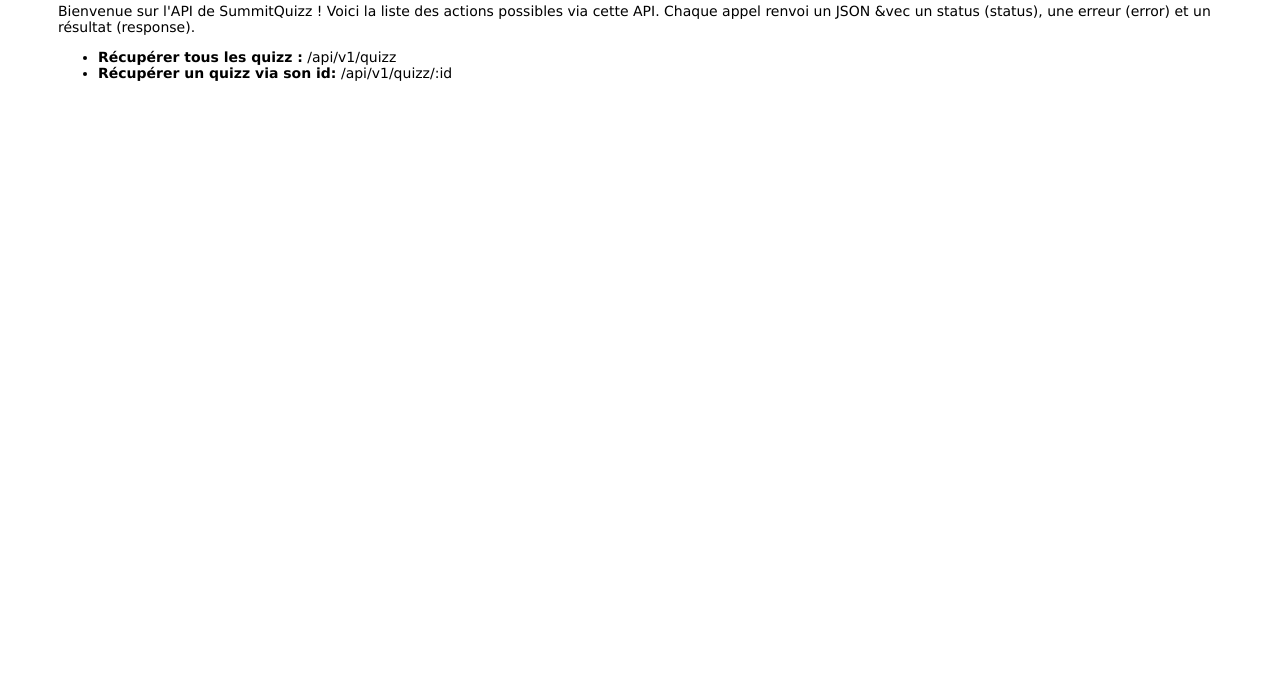
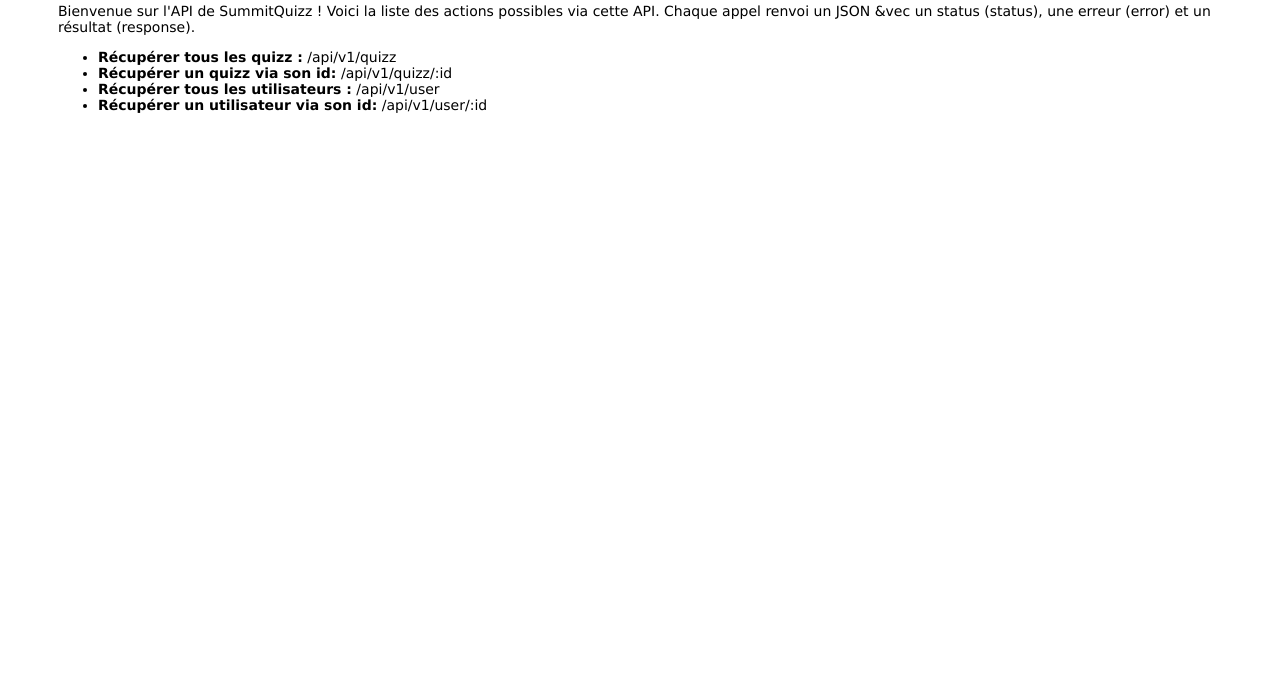
Before and after one commit to maxlb/QuizzRH, a website: page public/index.html in a window 1280 px wide. Shown: the part 107-800 px from the top of the page. Drawn offline with Linux system fonts and the light colour scheme.

Commit message:
html user

```diff
--- a/public/index.html
+++ b/public/index.html
@@ -11,6 +11,8 @@
   <ul>
     <li><b>Récupérer tous les quizz :</b> /api/v1/quizz</li>
     <li><b>Récupérer un quizz via son id:</b> /api/v1/quizz/:id</li>
+    <li><b>Récupérer tous les utilisateurs :</b> /api/v1/user</li>
+    <li><b>Récupérer un utilisateur via son id:</b> /api/v1/user/:id</li>
   </ul>
 </body>
 
```
